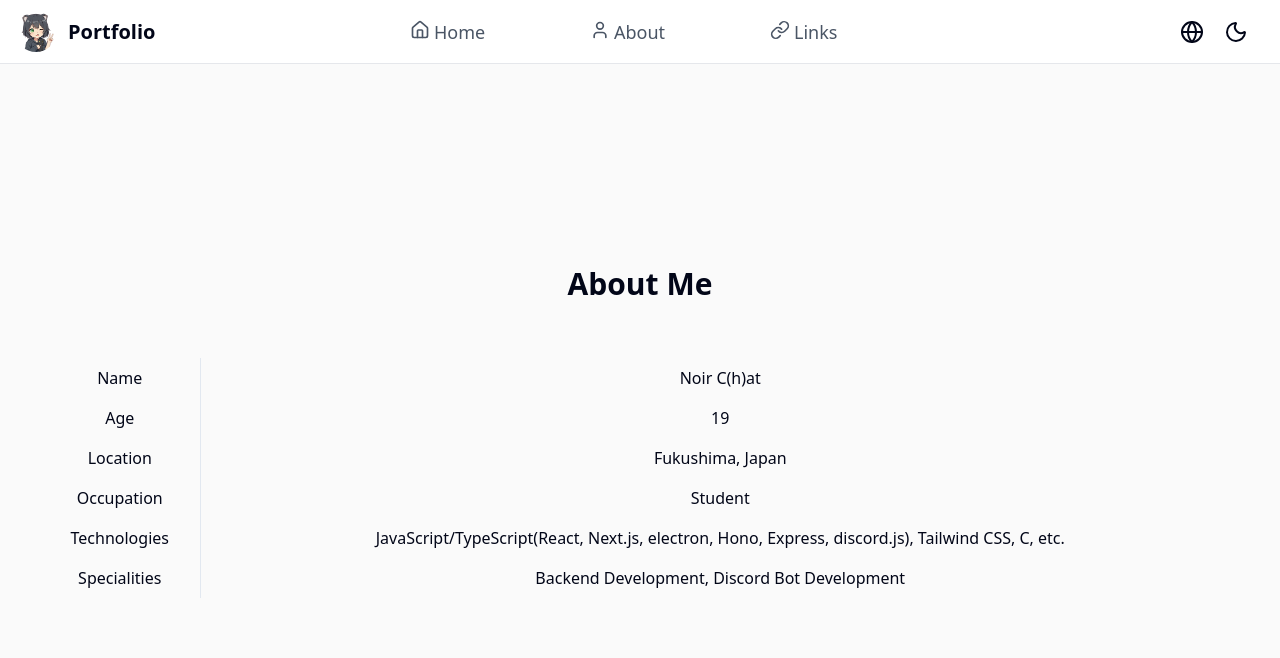
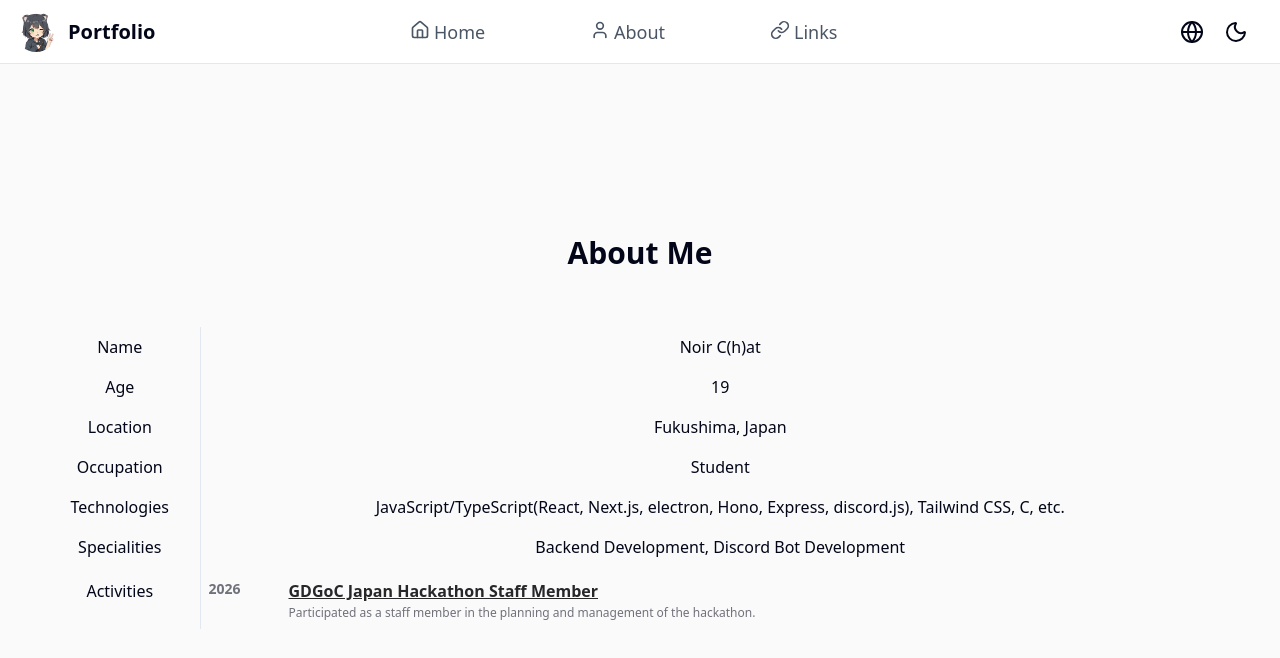
Before and after one commit to noir-chat-9661/portfolio, a Next.js app: page /about in a window 1280 px wide. Shown: the top 658 px of the page. Built offline with nearby package versions, Linux system fonts and the light colour scheme; a web font is replaced by a local one.

Commit message:
feat: 自己紹介ページにGDGoCハッカソン運営メンバー等の活動実績を追加

```diff
--- a/app/about/page.tsx
+++ b/app/about/page.tsx
@@ -5,12 +5,40 @@ import { Table, TableBody, TableCell, TableRow } from "@/components/ui/table";
 
 import "@/lib/i18n";
 
+interface Activity {
+	date: string;
+	title: {
+		ja: string;
+		en: string;
+	};
+	description?: {
+		ja: string;
+		en: string;
+	};
+	link?: string;
+}
+
 export default function About() {
-	const { t } = useTranslation();
+	const { t, i18n } = useTranslation();
 	const [isMounted, setIsMounted] = useState(false);
+	const [activities, setActivities] = useState<Activity[]>([]);
+	const [loading, setLoading] = useState(true);
+
 	useEffect(() => {
 		setIsMounted(true);
+		fetch(`/data/activities.json?t=${Date.now()}`, { cache: "no-store" })
+			.then((res) => res.json())
+			.then((data) => {
+				setActivities(data);
+				setLoading(false);
+			})
+			.catch((err) => {
+				console.error("Failed to load activities:", err);
+				setLoading(false);
+			});
 	}, []);
+
+	const currentLang = i18n.language === "en" ? "en" : "ja";
 
 	return (
 		<div className="bg-zinc-50 dark:bg-gray-900">
@@ -75,6 +103,54 @@ export default function About() {
 								{isMounted ? t("about.value.specialities") : <>&nbsp;</>}
 							</TableCell>
 						</TableRow>
+						<TableRow className="border-none hover:bg-foreground/5">
+							<TableCell className="font-medium w-40 border-r align-top pt-3">
+								{isMounted ? t("about.attribute.activities") : <>&nbsp;</>}
+							</TableCell>
+							<TableCell className="whitespace-normal break-words text-left pt-3">
+								{isMounted ? (
+									loading ? (
+										<span className="text-gray-500 dark:text-gray-400">Loading...</span>
+									) : (
+										<div className="space-y-3">
+											{activities.map((activity, index) => (
+												<div
+													key={activity.date + index}
+													className="flex flex-col sm:flex-row sm:items-start gap-1 sm:gap-4 border-b border-zinc-200 dark:border-gray-800 pb-2 last:border-none last:pb-0"
+												>
+													<span className="text-sm font-semibold text-zinc-500 dark:text-zinc-400 shrink-0 w-16">
+														{activity.date}
+													</span>
+													<div className="flex-1 flex flex-col">
+														<span className="font-semibold text-zinc-800 dark:text-zinc-200">
+															{activity.link ? (
+																<a
+																	href={activity.link}
+																	target="_blank"
+																	rel="noopener noreferrer"
+																	className="underline hover:text-blue-600 dark:hover:text-blue-400"
+																>
+																	{activity.title[currentLang]}
+																</a>
+															) : (
+																activity.title[currentLang]
+															)}
+														</span>
+														{activity.description && (
+															<span className="text-xs text-zinc-500 dark:text-zinc-400 mt-0.5">
+																{activity.description[currentLang]}
+															</span>
+														)}
+													</div>
+												</div>
+											))}
+										</div>
+									)
+								) : (
+									<>&nbsp;</>
+								)}
+							</TableCell>
+						</TableRow>
 					</TableBody>
 				</Table>
 			</div>
--- /dev/null
+++ b/public/data/activities.json
@@ -0,0 +1,14 @@
+[
+	{
+		"date": "2026",
+		"title": {
+			"ja": "GDGoC Japan Hackathon 運営メンバー",
+			"en": "GDGoC Japan Hackathon Staff Member"
+		},
+		"description": {
+			"ja": "ハッカソンの運営メンバーとして、イベントの企画・運営に携わりました。",
+			"en": "Participated as a staff member in the planning and management of the hackathon."
+		},
+		"link": "https://gdsc-jp.connpass.com/event/378883/"
+	}
+]
--- a/public/locales/en/translation.json
+++ b/public/locales/en/translation.json
@@ -36,7 +36,8 @@
 			"location": "Location",
 			"occupation": "Occupation",
 			"technologies": "Technologies",
-			"specialities": "Specialities"
+			"specialities": "Specialities",
+			"activities": "Activities"
 		},
 		"value": {
 			"name": "Noir C(h)at",
--- a/public/locales/ja/translation.json
+++ b/public/locales/ja/translation.json
@@ -36,7 +36,8 @@
 			"location": "所在地",
 			"occupation": "職業",
 			"technologies": "使用技術",
-			"specialities": "得意分野"
+			"specialities": "得意分野",
+			"activities": "活動実績"
 		},
 		"value": {
 			"name": "凶兆の黒猫",
```
Also changed, not shown: app/links/page.tsx (+7 -1 lines).
